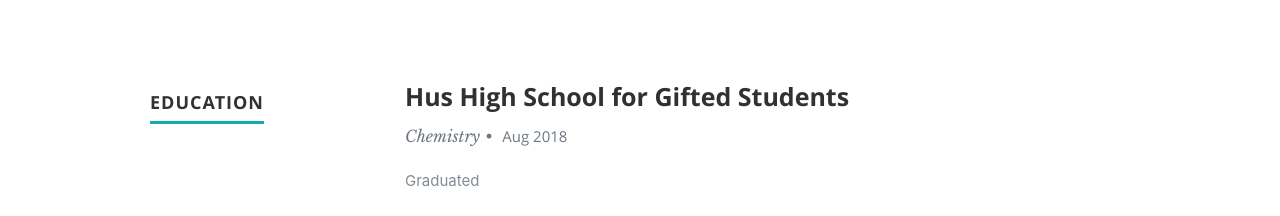
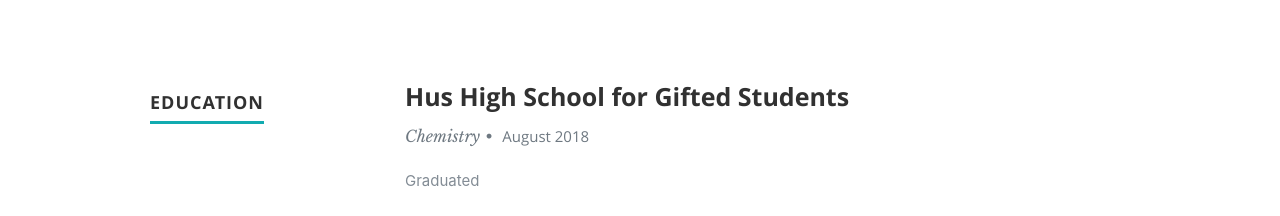
Before and after one commit to anhminh10a2hoa/portfolio, a React (Create React App) app: page / in a window 1280 px wide. Shown: the part 1220-1436 px from the top of the page. Built offline with nearby package versions, Linux system fonts and the light colour scheme.

Commit message:
resumeData

```diff
--- a/public/css/layout.css
+++ b/public/css/layout.css
@@ -846,7 +846,6 @@ call-to-action .button {
 
 .flexslider .slides>li {
     display: none;
-    -webkit-backface-visibility: hidden;
 }
 
 
@@ -1014,7 +1013,6 @@ call-to-action .button {
     margin: 12px 0;
     color: #EBEEEE;
     display: inline-block;
-    float: left;
     width: 26%;
 }
 
--- a/src/resumeData.js
+++ b/src/resumeData.js
@@ -11,7 +11,7 @@ let resumeData = {
     "roleDescription": "",
     "socialLinks": [{
             "name": "linkedin",
-            "url": "https://www.linkedin.com/in/minh-anh-110510181/",
+            "url": "https://www.linkedin.com/in/minh-hoang-110510181/",
             "className": "fab fa-linkedin"
         },
         {
@@ -30,7 +30,7 @@ let resumeData = {
     "education": [{
             "UniversityName": "Hus High School for Gifted Students",
             "specialization": "Chemistry",
-            "MonthOfPassing": "Aug",
+            "MonthOfPassing": "August",
             "YearOfPassing": "2018",
             "Achievements": "Graduated"
         },
```
